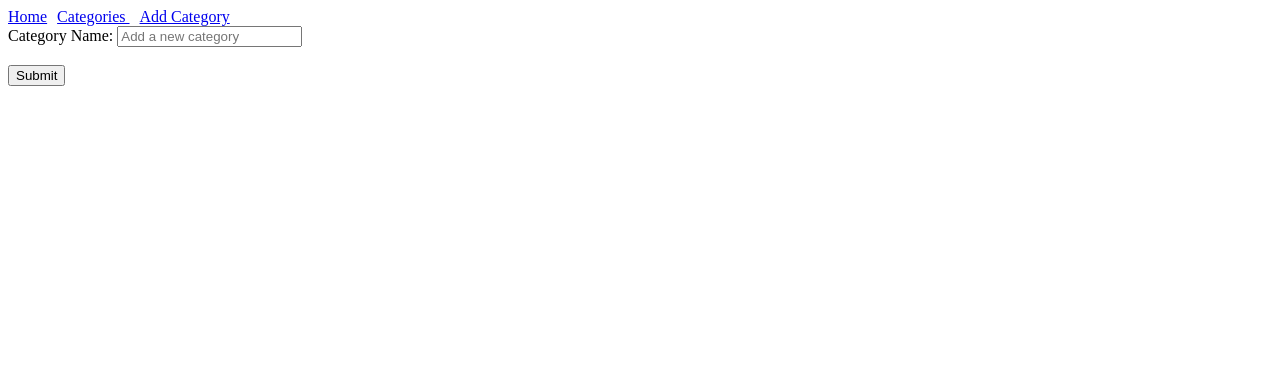
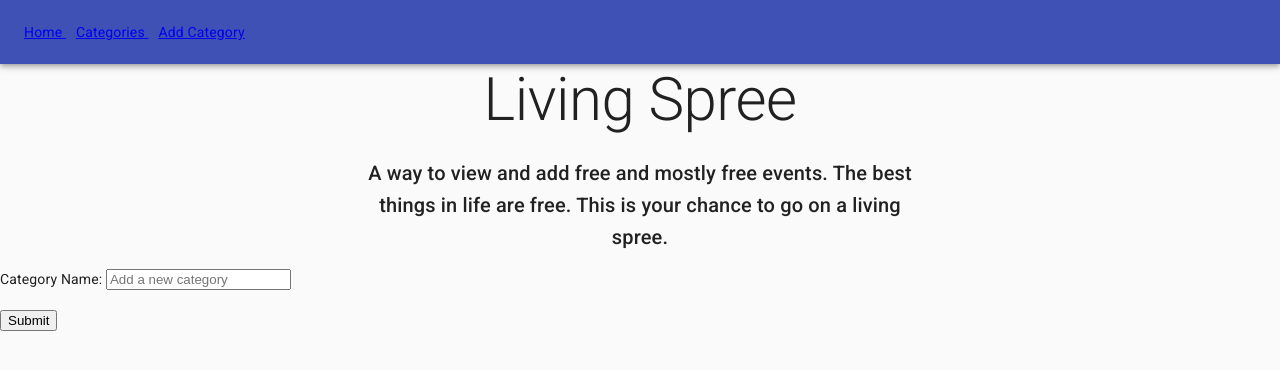
Before and after one commit to sabrina-jones/living_spree_frontend, a React (Create React App) app: page /categories/new in a window 1280 px wide. Shown: the top 370 px of the page. Built offline with nearby package versions, Linux system fonts and the light colour scheme; no server answers.

Commit message:
styling updates

```diff
--- a/package.json
+++ b/package.json
@@ -3,6 +3,7 @@
   "version": "0.1.0",
   "private": true,
   "dependencies": {
+    "@material-ui/core": "^4.11.4",
     "react": "^17.0.2",
     "react-dom": "^17.0.2",
     "react-redux": "^7.2.4",
--- a/public/index.html
+++ b/public/index.html
@@ -24,6 +24,7 @@
       work correctly both with client-side routing and a non-root public URL.
       Learn how to configure a non-root public URL by running `npm run build`.
     -->
+    <link rel="stylesheet" href="https://fonts.googleapis.com/css?family=Roboto:300,400,500,700&display=swap" />
     <title>React App</title>
   </head>
   <body>
--- a/src/App.js
+++ b/src/App.js
@@ -1,20 +1,34 @@
 import React from 'react';
 import {connect} from 'react-redux';
 import CategoriesContainer from './containers/CategoriesContainer';
+import {Typography, AppBar, Card, CardActions, CardContent, CardMedia, CssBaseline, Grid, Toolbar, Container} from '@material-ui/core'
+import NavBar from './components/NavBar';
 
  class App extends React.Component {
 
-  componentDidMount(){
-    // fetch('http://localhost:3000/api/v1/categories')
-    // .then(response => response.json())
-    // .then(data => console.log(data))
-  }
-
   render() {
     return (
+      <>
+      <CssBaseline />
+      <AppBar position="relative">
+         <Toolbar>
+          <NavBar/>
+      </Toolbar>
+      </AppBar>
+      <main>
+        <Container maxWidth = "sm">
+          <Typography variant= "h2" align ="center" color = "testPrimary" gutterBottom>
+                Living Spree
+          </Typography>
+          <Typography variant= "h6" align ="center" color = "testSecondary" paragraph>
+                A way to view and add free and mostly free events. The best things in life are free. This is your chance to go on a living spree.
+          </Typography>
+        </Container>
+      </main>
       <div className="App">
         <CategoriesContainer/>
       </div>
+    </>
     );
   }
 }
--- a/src/components/EventInput.js
+++ b/src/components/EventInput.js
@@ -1,6 +1,9 @@
 import React from 'react'
 import {connect} from 'react-redux'
 import {addEvent} from '../actions/addEvent'
+import {Typography, AppBar, Card, CardActions, CardContent, CardMedia, CssBaseline, Grid, Toolbar, Container} from '@material-ui/core'
+
+
 
 class EventInput extends React.Component {
 
@@ -39,18 +42,24 @@ class EventInput extends React.Component {
         return(
             <div>
                 <form onSubmit={this.handleSubmit}>
-                     <label>Image </label>
+                    <label>Image   </label>
                     <input type="text" name="image_url" value={this.state.image_url} onChange={this.handleChange}/>
-                    <label>Name </label>
+                    <br></br><br></br>
+                    <label>Name   </label>
                     <input type="text" name="name" value={this.state.name} onChange={this.handleChange}/>
+                    <br></br><br></br>
                     <label>Summary </label>
                     <input type="text" name="summary" value={this.state.summary} onChange={this.handleChange}/>
+                    <br></br><br></br>
                     <label>When </label>
                     <input type="text" name="when" value={this.state.when} onChange={this.handleChange}/>
+                    <br></br><br></br>
                     <label>Time </label>
                     <input type="text" name="time" value={this.state.time} onChange={this.handleChange}/>
+                    <br></br><br></br>
                     <label>Where </label>
                     <input type="text" name="where" value={this.state.where} onChange={this.handleChange}/>
+                    <br></br><br></br>
                     <input type="submit"/>
                 </form>
             </div>
--- a/src/components/Events.js
+++ b/src/components/Events.js
@@ -1,6 +1,7 @@
 import React from 'react'
 import {connect} from 'react-redux'
 import {deleteEvent} from '../actions/deleteEvent'
+import {Typography, AppBar, Card, CardActions, CardContent, CardMedia, CssBaseline, Grid, Toolbar, Container} from '@material-ui/core'
 
 const Events = (props) => {
 
@@ -12,9 +13,16 @@ const Events = (props) => {
     return(
         <div>
           {props.events && props.events.map(event =>
-          <li key={event.id}> {event.name} - {event.when} - {event.where}  <img src={event.image_url} height="200" width="250"></img>
-           <button onClick={() => handleDelete(event)}>Delete</button>
-          </li>
+          <Container>
+             <br></br>
+             <img src={event.image_url} height="200" width="250"></img>
+             <br></br>
+             <Typography variant= "h6" align ="left" color = "primaryText" paragraph> {event.name}  </Typography>
+              {event.when} <br></br>
+              {event.where} <br></br>
+              <br></br>
+             <button onClick={() => handleDelete(event)}>Delete</button>
+          </Container>
             )}
         </div>
     )
--- a/src/components/Home.js
+++ b/src/components/Home.js
@@ -1,4 +1,5 @@
 import React from 'react'
+import {Typography} from '@material-ui/core'
 
 const Home = () => {
 
--- a/src/components/NavBar.js
+++ b/src/components/NavBar.js
@@ -1,15 +1,15 @@
 import React from 'react'
 import {Link} from 'react-router-dom'
+import {Typography} from '@material-ui/core'
 
 const NavBar = (props) => {
 
   return (
     <div>
-      <Link to='/home' style={{paddingRight: '10px'}}>Home</Link>
+     <Link to='/home' style={{paddingRight: '10px'}}>Home </Link>
       <Link to='/categories' style={{paddingRight: '10px'}}>Categories </Link>
       <Link to='/categories/new'>Add Category</Link>
     </div>
-
   )
 }
 
--- a/src/containers/CategoriesContainer.js
+++ b/src/containers/CategoriesContainer.js
@@ -5,7 +5,6 @@ import Categories from '../components/Categories';
 import Category from '../components/Category';
 import CategoryInput from '../components/CategoryInput';
 import {Route, Switch} from 'react-router-dom'
-import NavBar from '../components/NavBar';
 import Home from "../components/Home.js";
 
 
@@ -15,13 +14,9 @@ class CategoriesContainer extends React.Component{
         this.props.fetchCategories()
       }
 
-
-
     render (){
         return (
             <div>
-              <NavBar/>
-
               <Switch>
               <Route exact path="/home" component={Home}/>
                <Route exact path='/categories/new' component={CategoryInput}/>
```
Also changed, not shown: 1 other file (tests, documents, lock files or other folders).
